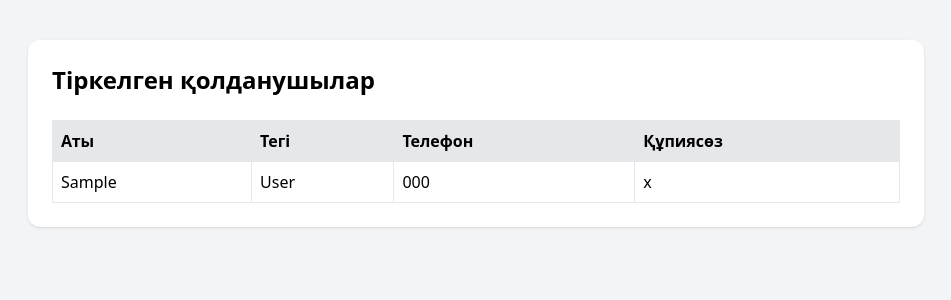
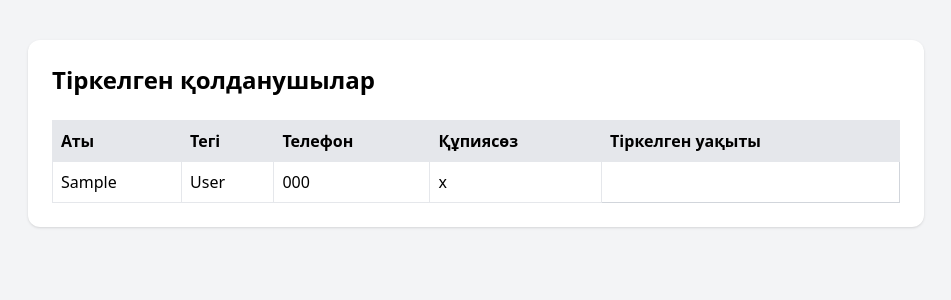
Before and after one commit to Akhan092/super-bot, a FastAPI app: template templates/user_list.html in a window 1280 px wide. Shown: the top 300 px of the page, without its empty margins (164-1115 px from the left). Run offline with FastAPI, Linux system fonts and the light colour scheme; the template is opened without the code that fills it: most values are stand-ins (such as "Sample title", 1, 10 or a date in 2020); parts of the project's set-up code (start-up, migrations or seed data) failed here and were passed over; some libraries are stand-ins or nearby versions.

Commit message:
user_list.html

```diff
--- a/templates/user_list.html
+++ b/templates/user_list.html
@@ -15,6 +15,7 @@
           <th class="border p-2 text-left">Тегі</th>
           <th class="border p-2 text-left">Телефон</th>
           <th class="border p-2 text-left">Құпиясөз</th>
+          <th class="border p-2 text-left">Тіркелген уақыты</th>
         </tr>
       </thead>
       <tbody>
```
